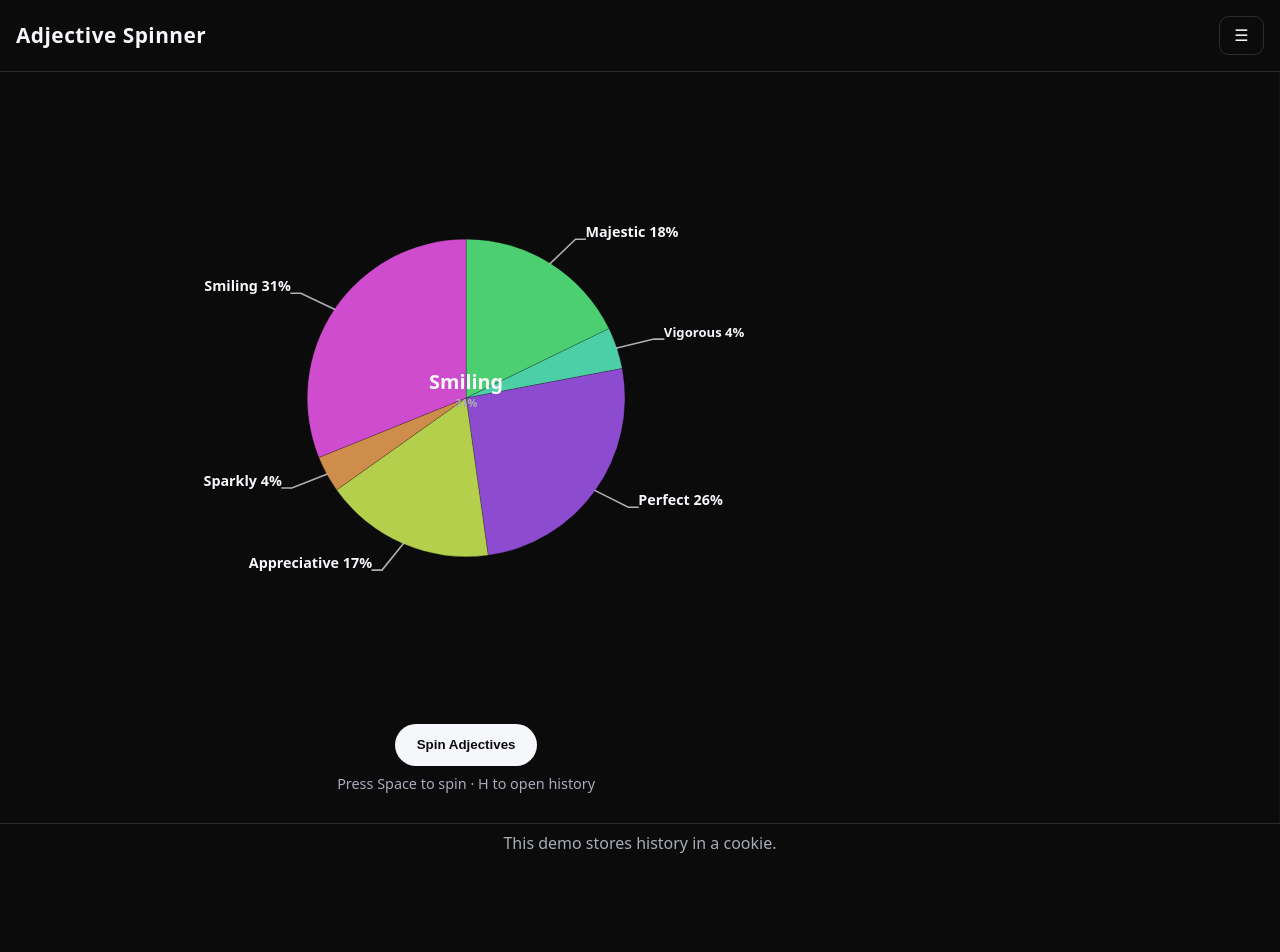
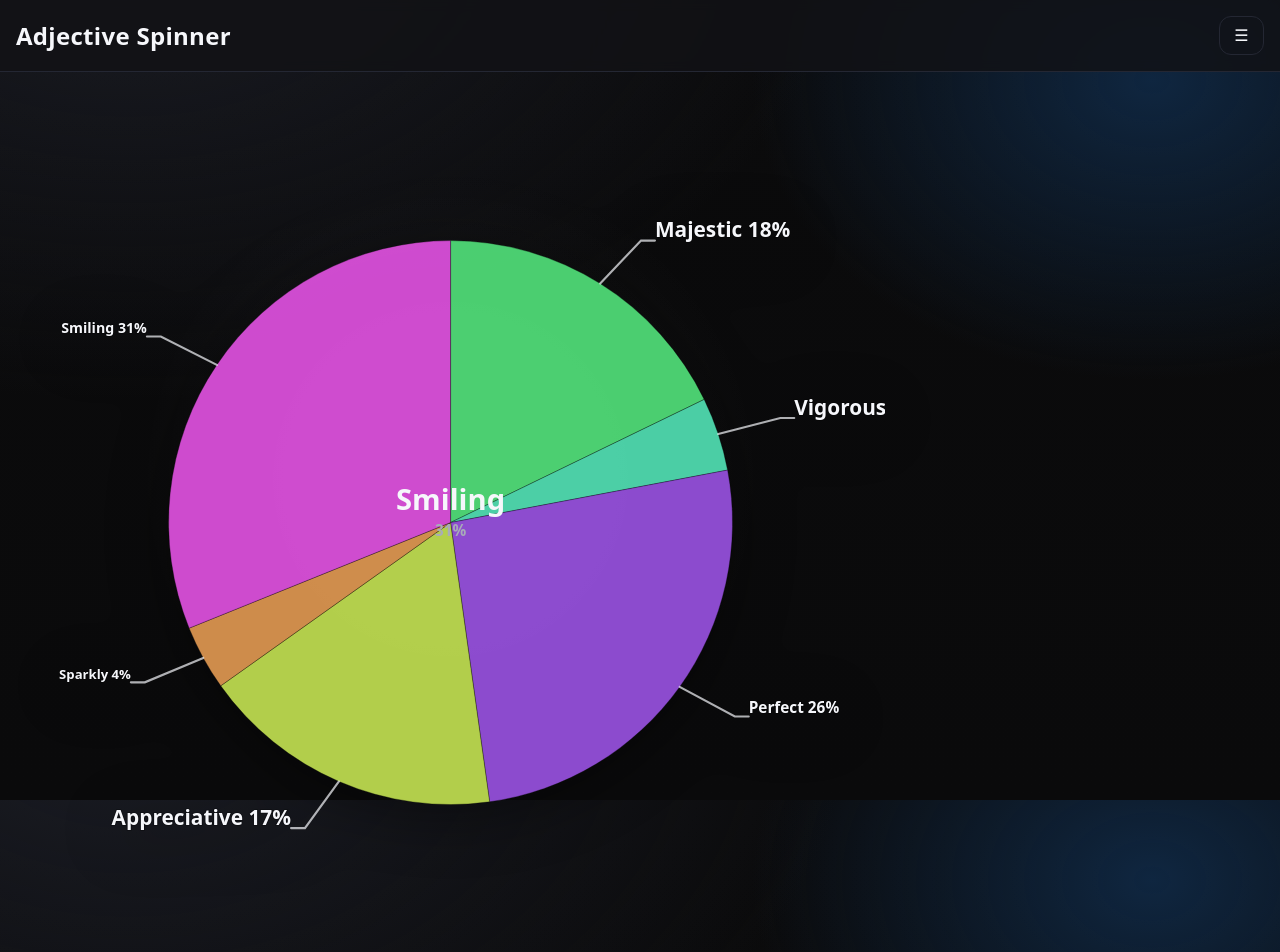
Before and after one commit to madeleinelmuller/Variety, a plain HTML site: page index.html in a window 1280 px wide. Shown: the top 952 px of the page. Before the commit the page ends 862 px from the top, so only its background shows below. Drawn offline with Linux system fonts and the light colour scheme.

Commit message:
Refactor styles for improved layout and visual enhancements in styles.css

```diff
--- a/styles.css
+++ b/styles.css
@@ -2,64 +2,75 @@
   --bg: #0b0b0c;
   --text: #f6f7fb;
   --muted: #a8acb8;
-  --panel: #141418;
-  --accent: #6ee7ff;
-  --ring: #2a2d36;
+  --panel: #121216;
+  --accent: #7ee3ff;
+  --ring: #242733;
   --gap: clamp(10px, 2vmin, 24px);
+  --shadow: 0 10px 30px rgba(0, 0, 0, 0.45);
 }
 
 * { box-sizing: border-box; }
 html, body { height: 100%; }
 body {
   margin: 0;
-  background: var(--bg);
+  background: radial-gradient(1200px 800px at 10% -10%, #1a1c24 0%, transparent 60%),
+              radial-gradient(800px 600px at 90% 10%, #0f2640 0%, transparent 50%),
+              linear-gradient(180deg, #0b0b0c 0%, #0a0a0b 100%);
   color: var(--text);
   font-family: ui-sans-serif, system-ui, -apple-system, Segoe UI, Roboto, 'Helvetica Neue', Arial, 'Apple Color Emoji', 'Segoe UI Emoji';
 }
 
-.app { display: grid; grid-template-rows: auto 1fr auto; min-height: 100%; }
+.app { display: grid; grid-template-rows: auto 1fr auto; min-height: 100dvh; }
 
 .topbar {
   display: flex;
   align-items: center;
   justify-content: space-between;
   padding: var(--gap);
+  position: sticky;
+  top: 0;
+  background: color-mix(in srgb, var(--panel) 85%, transparent);
+  backdrop-filter: saturate(120%) blur(6px);
   border-bottom: 1px solid var(--ring);
+  z-index: 10;
 }
-.title { margin: 0; font-weight: 700; font-size: clamp(18px, 2.6vmin, 28px); letter-spacing: .5px; }
-.icon-btn { background: transparent; color: var(--text); border: 1px solid var(--ring); border-radius: 10px; font-size: 16px; padding: .55rem .75rem; cursor: pointer; transition: transform .2s ease, background .2s ease; }
+.title { margin: 0; font-weight: 800; font-size: clamp(18px, 3vmin, 32px); letter-spacing: .3px; }
+.icon-btn { background: transparent; color: var(--text); border: 1px solid var(--ring); border-radius: 12px; font-size: 16px; padding: .55rem .75rem; cursor: pointer; transition: transform .2s ease, background .2s ease, box-shadow .2s ease; }
 .icon-btn:hover { background: #1a1a1f; transform: translateY(-1px); }
+.icon-btn:active { transform: translateY(0); }
 .icon { display: inline-block; width: 1.2em; text-align: center; }
 .visually-hidden { position: absolute; width: 1px; height: 1px; padding: 0; margin: -1px; overflow: hidden; clip: rect(0,0,0,0); white-space: nowrap; border: 0; }
 
-.main { position: relative; display: grid; grid-template-columns: 1fr auto; min-height: 0; }
+.main { position: relative; display: grid; grid-template-columns: 1fr auto; gap: clamp(8px, 1.6vmin, 20px); min-height: 0; }
 
-.chart-section { position: relative; padding: clamp(8px, 2vmin, 24px); }
-.chart-wrap { width: 100%; height: 100%; aspect-ratio: 1 / 1; max-height: calc(100svh - 180px); margin-inline: auto; }
-.chart { width: 100%; height: 100%; display: block; }
+.chart-section { position: relative; padding: clamp(8px, 2vmin, 24px); display: grid; grid-template-rows: minmax(0, 1fr) auto auto; align-items: center; justify-items: center; }
+.chart-wrap { width: 100%; max-width: 100%; max-height: 100%; aspect-ratio: 1 / 1; margin-inline: auto; filter: drop-shadow(var(--shadow)); }
+.chart { width: 100%; height: 100%; display: block; background: radial-gradient(60% 60% at 50% 45%, rgba(255,255,255,0.06) 0%, rgba(255,255,255,0) 60%); border-radius: 16px; }
 
 .controls { display: flex; justify-content: center; gap: 12px; margin-top: var(--gap); }
-.primary { background: var(--text); color: #0b0b0c; border: none; border-radius: 999px; padding: .85rem 1.35rem; font-weight: 800; cursor: pointer; transition: transform .15s ease, box-shadow .2s ease; }
-.primary:hover { transform: translateY(-1px); box-shadow: 0 6px 22px rgba(0,0,0,.35); }
+.primary { background: linear-gradient(180deg, var(--text), #dfe3ee); color: #0b0b0c; border: 1px solid #ccd1dd; border-radius: 14px; padding: .9rem 1.4rem; font-weight: 800; cursor: pointer; box-shadow: 0 6px 22px rgba(0,0,0,.35), inset 0 1px 0 rgba(255,255,255,.6); transition: transform .15s ease, box-shadow .2s ease, filter .2s ease; }
+.primary:hover { transform: translateY(-1px); box-shadow: 0 10px 30px rgba(0,0,0,.45); }
+.primary:active { transform: translateY(0); filter: brightness(.98); }
 .primary:focus-visible, .icon-btn:focus-visible, .text-btn:focus-visible { outline: 3px solid var(--accent); outline-offset: 2px; }
 .hint { text-align: center; color: var(--muted); margin-top: 8px; font-size: .9rem; }
 
 /* History Panel */
 .history {
-  width: min(38ch, 38vw);
-  max-width: 420px;
+  width: min(40ch, 40vw);
+  max-width: 460px;
   min-width: 260px;
-  background: var(--panel);
+  background: linear-gradient(180deg, color-mix(in srgb, var(--panel) 96%, transparent), color-mix(in srgb, var(--panel) 86%, transparent));
   border-left: 1px solid var(--ring);
   overflow: auto;
   transform: translateX(100%);
   transition: transform .35s cubic-bezier(.2,.9,.2,1);
 }
 .history[aria-hidden="false"] { transform: translateX(0%); }
-.history-header { position: sticky; top: 0; background: inherit; z-index: 1; display: flex; align-items: center; justify-content: space-between; padding: 12px 14px; border-bottom: 1px solid var(--ring); }
-.text-btn { background: transparent; color: var(--muted); border: 1px solid var(--ring); border-radius: 8px; padding: .3rem .6rem; cursor: pointer; }
+.history-header { position: sticky; top: 0; background: inherit; z-index: 1; display: flex; align-items: center; justify-content: space-between; padding: 12px 14px; border-bottom: 1px solid var(--ring); backdrop-filter: blur(4px); }
+.text-btn { background: transparent; color: var(--muted); border: 1px solid var(--ring); border-radius: 10px; padding: .35rem .65rem; cursor: pointer; transition: background .2s ease; }
+.text-btn:hover { background: #1a1a1f; }
 .history-list { list-style: none; padding: 10px 14px 20px; margin: 0; display: grid; gap: 10px; }
-.history-item { background: #0f0f12; border: 1px solid var(--ring); border-radius: 10px; padding: 10px; }
+.history-item { background: #0f0f12; border: 1px solid var(--ring); border-radius: 12px; padding: 10px; box-shadow: 0 8px 20px rgba(0,0,0,.35); }
 .hist-row { display: flex; justify-content: space-between; font-size: 12px; color: var(--muted); }
 .pill { display: inline-block; border-radius: 999px; padding: 2px 8px; font-size: 12px; margin-right: 6px; }
 
@@ -75,7 +86,7 @@ body {
 #labels text.label.active { fill: #ffffff; }
 
 #center text { fill: var(--text); font-weight: 800; text-anchor: middle; }
-#center .big { font-size: clamp(20px, 4vmin, 36px); }
+#center .big { font-size: clamp(20px, 4.2vmin, 40px); }
 #center .small { font-size: clamp(14px, 2.2vmin, 18px); fill: var(--muted); }
 
 /* Layout adjustments when panel is open */
@@ -84,8 +95,9 @@ body {
 /* Small screens */
 @media (max-width: 700px) {
   .main { grid-template-columns: 1fr; }
-  .history { position: fixed; top: 56px; right: 0; bottom: 0; width: min(90vw, 420px); }
-  .chart-wrap { max-height: calc(100svh - 240px); }
+  .history { position: fixed; top: 56px; right: 0; bottom: 0; width: min(92vw, 460px); }
+  .chart-section { grid-template-rows: minmax(0, 1fr) auto auto; }
+  .chart-wrap { width: 100%; height: 100%; }
 }
 
 /* Respect reduced motion */
```
